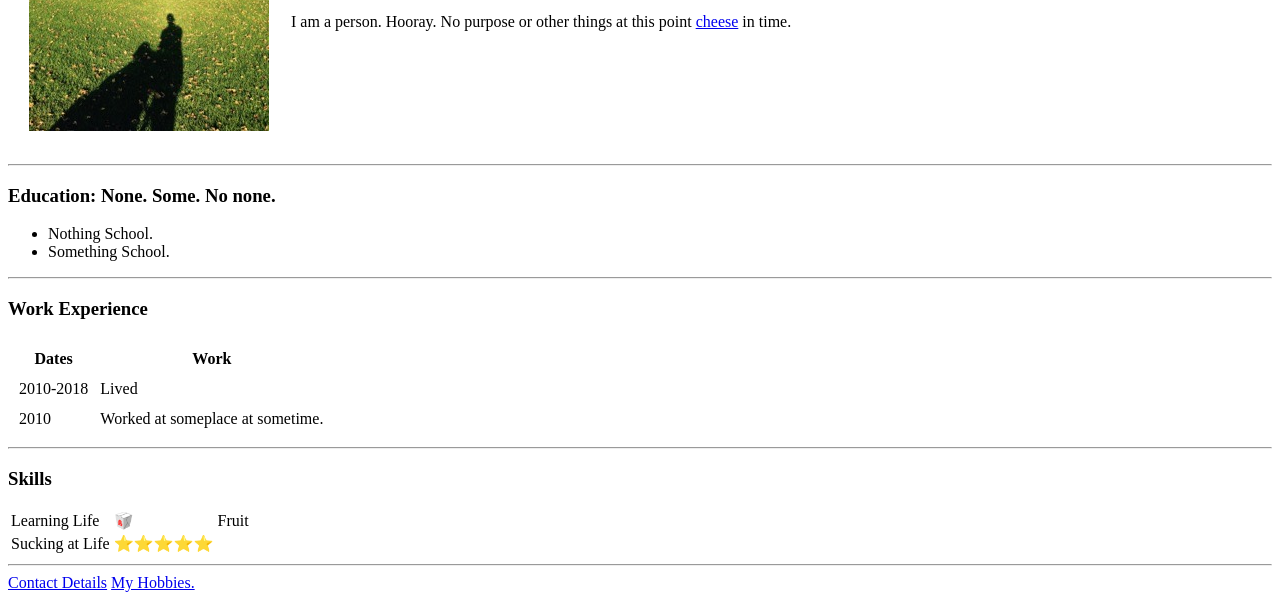
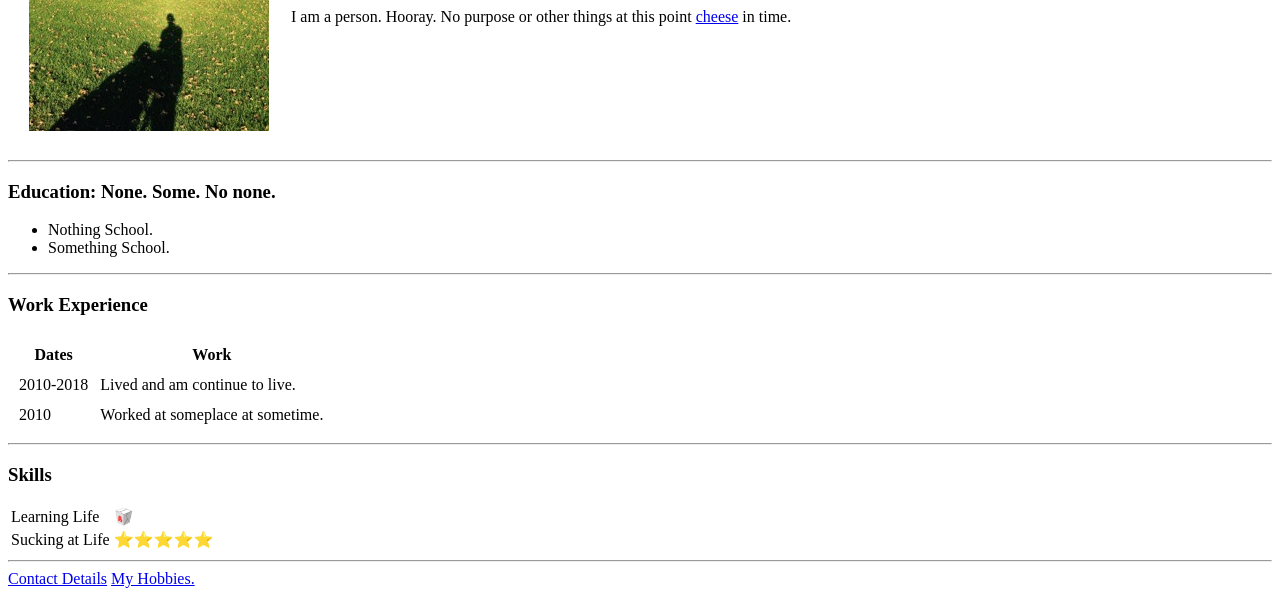
Before and after one commit to MysteryJourney/cv, a plain HTML site: page index.html in a window 1280 px wide. Shown: the part 218-818 px from the top of the page. Drawn offline with Linux system fonts and the light colour scheme.

Commit message:
Update index.html

```diff
--- a/index.html
+++ b/index.html
@@ -1,4 +1,4 @@
-<!DOCTYPE html>
+<!DOCTYTPE html>
 <html lang="en" dir="ltr">
 
 <head>
@@ -37,7 +37,7 @@
     <tbody>
       <tr>
         <td>2010-2018</td>
-        <td>Lived</td>
+        <td>Lived and am continue to live.</td>
       </tr>
       <tr>
         <td>2010</td>
@@ -53,7 +53,6 @@
     <tr>
       <td>Learning Life</td>
       <td>🥡</td>
-      <td>Fruit</td>
     </tr>
     <tr>
       <td>Sucking at Life</td>
```
